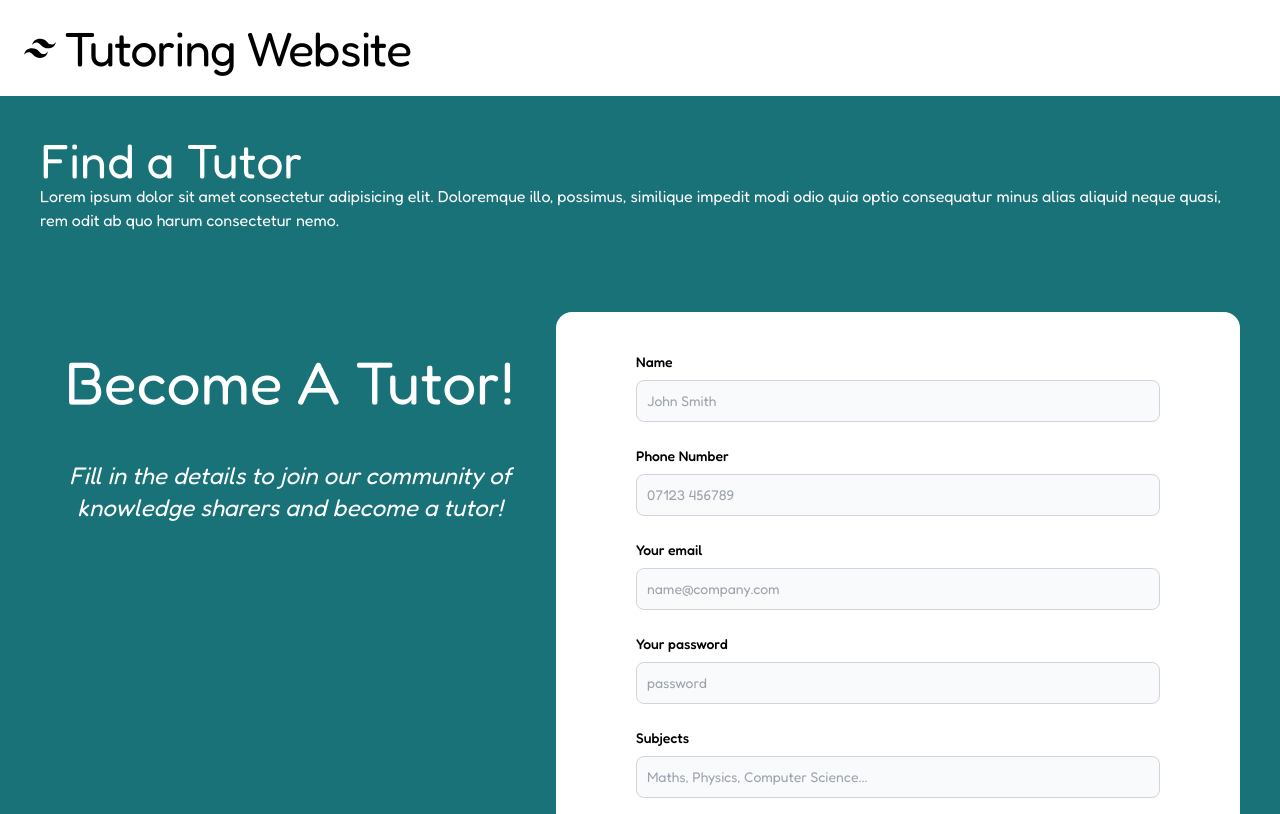
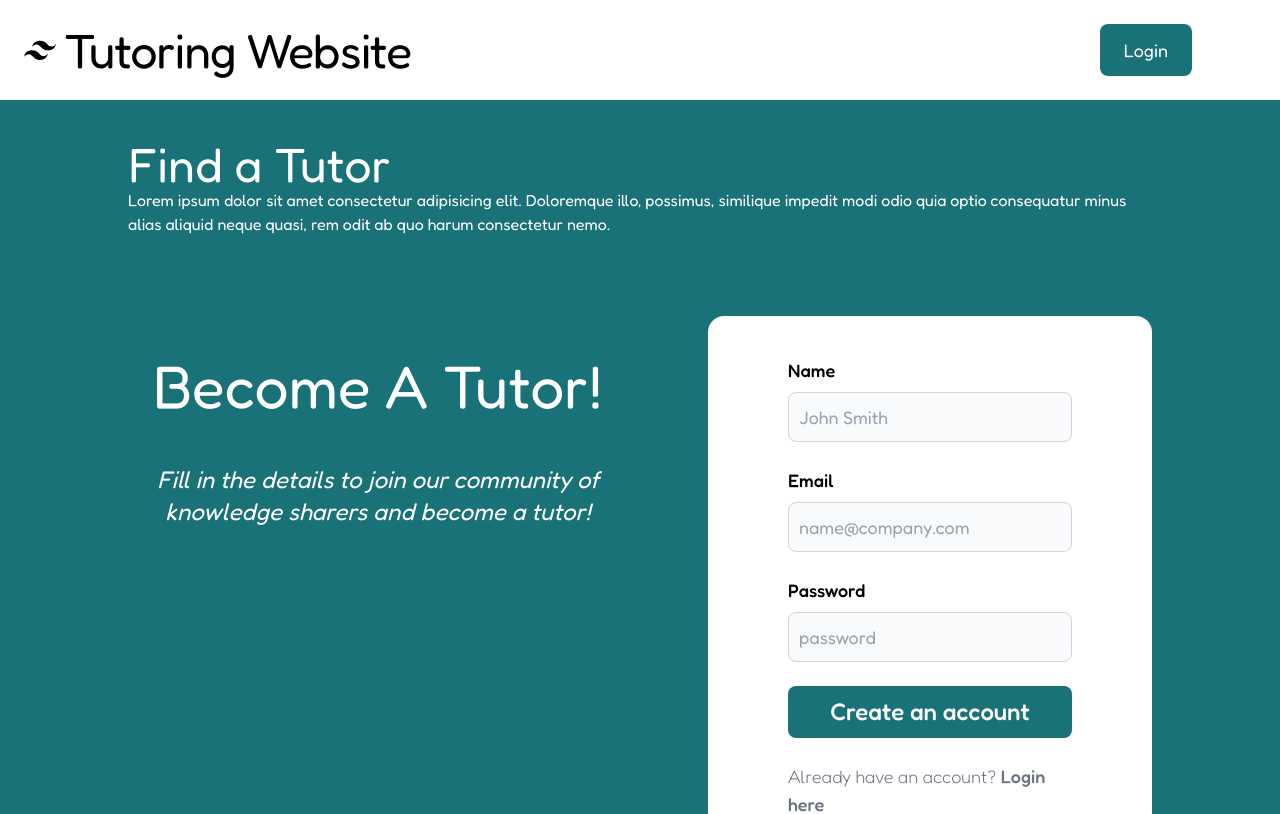
Before and after one commit to Murad-code/tutor, a Next.js app in the folder client/: page / in a window 1280 px wide. Shown: the top 814 px of the page. Built offline with nearby package versions, Linux system fonts and the light colour scheme.

Commit message:
adds signup/signin functionality to client to work with server

```diff
--- a/client/package.json
+++ b/client/package.json
@@ -15,7 +15,7 @@
     "@types/react-dom": "18.2.7",
     "eslint": "8.49.0",
     "eslint-config-next": "13.5.2",
-    "next": "13.5.2",
+    "next": "^13.5.6",
     "react": "18.2.0",
     "react-dom": "18.2.0",
     "react-hook-form": "^7.46.2",
--- a/client/src/app/page.tsx
+++ b/client/src/app/page.tsx
@@ -2,14 +2,17 @@ import SignUpForm from "@/components/SignUpForm";
 
 export default function Home() {
   return (
-    <main className="bg-[#197278] text-white p-10">
-      <h1 className="text-5xl">Find a Tutor</h1>
-      <p className="mb-10">
-        Lorem ipsum dolor sit amet consectetur adipisicing elit. Doloremque
-        illo, possimus, similique impedit modi odio quia optio consequatur minus
-        alias aliquid neque quasi, rem odit ab quo harum consectetur nemo.
-      </p>
-      <div className="HeroContainer md:flex space-x-4 text-black ">
+    <main className="lg:px-32 2xl:px-80 bg-[#197278] text-white p-10">
+      <div className="">
+        <h1 className="text-5xl">Find a Tutor</h1>
+        <p className="mb-10">
+          Lorem ipsum dolor sit amet consectetur adipisicing elit. Doloremque
+          illo, possimus, similique impedit modi odio quia optio consequatur
+          minus alias aliquid neque quasi, rem odit ab quo harum consectetur
+          nemo.
+        </p>
+      </div>
+      <div className="HeroContainer md:flex md:justify-center md:space-x-20 2xl:space-x-80 text-black ">
         <div className="flex-grow md:max-w-[500px]  HeroHeader mt-20 text-white">
           <h2 className="text-center text-bold text-2xl md:text-6xl">
             Become A Tutor!
--- a/client/src/components/Navbar.tsx
+++ b/client/src/components/Navbar.tsx
@@ -1,12 +1,17 @@
 "use client";
 
 import React, { useState } from "react";
+import SignInForm from "./SignInForm";
+
 type Props = {
   default: "student" | "tutor";
 };
 
 export const Navbar = (props: Props) => {
+  const [isOpen, setIsOpen] = useState(false);
+
   return (
+    <>
       <nav className="flex text-black items-center justify-between flex-wrap bg-white p-6 dark:text-white dark:bg-gray-800">
         <div className="flex items-center flex-shrink-0 mr-6">
           <svg
@@ -22,7 +27,10 @@ export const Navbar = (props: Props) => {
             Tutoring Website
           </span>
         </div>
-      <div className="block lg:hidden">
+        <div>
+          <button className="mr-16 bg-[rgb(25,114,120)] px-6 py-3 rounded-lg text-white text-lg hover:bg-[rgb(40,94,98)]" onClick={() => setIsOpen(true)}>Login</button>
+        </div>
+        {/* <div className="block lg:hidden">
           <button className="flex items-center px-3 py-2 border rounded text-sm border-black-400 hover:border-black">
             <svg
               className="fill-current h-3 w-3"
@@ -33,7 +41,9 @@ export const Navbar = (props: Props) => {
               <path d="M0 3h20v2H0V3zm0 6h20v2H0V9zm0 6h20v2H0v-2z" />
             </svg>
           </button>
-      </div>
+        </div> */}
       </nav>
+      {isOpen && <SignInForm isOpen={isOpen} setIsOpen={setIsOpen} />}
+    </>
   );
 };
--- /dev/null
+++ b/client/src/components/SignInForm.tsx
@@ -0,0 +1,113 @@
+"use client";
+
+import React, { Fragment } from "react";
+import { useForm, SubmitHandler } from "react-hook-form";
+
+import { Dialog, Transition } from "@headlessui/react";
+
+type Props = {
+  isOpen: true | false;
+  setIsOpen: (state: boolean) => void;
+};
+
+type FormInput = {
+  email: string;
+  password: string;
+};
+
+const SignInForm = (props: Props) => {
+  const { register, handleSubmit } = useForm<FormInput>();
+
+  const onSubmit: SubmitHandler<FormInput> = async (data) => {
+    try {
+      const res = await fetch(
+        `${process.env.NEXT_PUBLIC_API_URL}/auth/signin`,
+        {
+          method: "POST",
+          headers: {
+            "Content-Type": "application/json",
+          },
+          body: JSON.stringify(data),
+        }
+      );
+
+      const responseData = await res.json();
+      console.log("Success:", responseData);
+    } catch (error) {
+      console.log("Error: " + error);
+    }
+  };
+
+  return (
+    <Transition
+      show={props.isOpen}
+      enter="transition duration-300 ease-out"
+      enterFrom="transform scale-95 opacity-0"
+      enterTo="transform scale-100 opacity-100"
+      leave="transition duration-75 ease-out"
+      leaveFrom="transform scale-100 opacity-100"
+      leaveTo="transform scale-95 opacity-0"
+      as={Fragment}
+    >
+      <Dialog open={props.isOpen} onClose={() => props.setIsOpen(false)}>
+        <div className="fixed inset-0 bg-black/30" aria-hidden="true" />
+
+        <div className="fixed inset-0 flex w-screen items-center justify-center p-4">
+          <Dialog.Panel className="bg-white rounded-lg 2xl:mx-96">
+            <Dialog.Title
+              className={
+                "bg-[#197278] p-8 rounded-t-lg 2xl:p-8 2xl:rounded-t-lg text-white text-2xl"
+              }
+            >
+              Log In
+            </Dialog.Title>
+              <form
+                className="flex-grow md:max-w-[800px] bg-white  dark:text-white dark:bg-gray-800 space-y-4 md:space-y-6 mt-2 rounded-2xl p-6 md:px-20 md:py-10"
+                action="#"
+                onSubmit={handleSubmit(onSubmit)}
+              >
+                <div>
+                  <label
+                    htmlFor="email"
+                    className="block mb-2  md:text-lg font-medium"
+                  >
+                    Email
+                  </label>
+                  <input
+                    type="email"
+                    id="email"
+                    className="bg-gray-50 border border-gray-300 text-gray-900 sm: md:text-lg rounded-lg focus:ring-primary-600 focus:border-primary-600 block w-full p-2.5 dark:bg-gray-700 dark:border-gray-600 dark:placeholder-gray-400 dark:text-white dark:focus:ring-blue-500 dark:focus:border-blue-500"
+                    placeholder="name@company.com"
+                    {...register("email", { required: true })}
+                  />
+                </div>
+                <div>
+                  <label
+                    htmlFor="password"
+                    className="block mb-2  md:text-lg font-medium"
+                  >
+                    Password
+                  </label>
+                  <input
+                    type="password"
+                    id="password"
+                    className="bg-gray-50 border border-gray-300 text-gray-900 sm: md:text-lg rounded-lg focus:ring-primary-600 focus:border-primary-600 block w-full p-2.5 dark:bg-gray-700 dark:border-gray-600 dark:placeholder-gray-400 dark:text-white dark:focus:ring-blue-500 dark:focus:border-blue-500"
+                    placeholder="password"
+                    {...register("password", { required: true })}
+                  />
+                </div>
+                <button
+                  type="submit"
+                  className="w-full text-white bg-[#197278] hover:bg-[rgb(40,94,98)] focus:ring-4 focus:outline-none focus:ring-primary-300 font-medium rounded-lg  md:text-2xl px-5 py-2.5 text-center dark:bg-primary-600 dark:hover:bg-primary-700 dark:focus:ring-primary-800"
+                >
+                  Login
+                </button>
+              </form>
+          </Dialog.Panel>
+        </div>
+      </Dialog>
+    </Transition>
+  );
+};
+
+export default SignInForm;
--- a/client/src/components/SignUpForm.tsx
+++ b/client/src/components/SignUpForm.tsx
@@ -20,137 +20,141 @@ const SignUpForm = (props: Props) => {
 
   const onSubmit: SubmitHandler<FormInput> = async (data) => {
     try {
-      const res = await fetch(`${process.env.NEXT_PUBLIC_API_URL}/tutor`, {
-        method: "POST",
-        headers: {
-          "Content-Type": "application/json",
-        },
-        body: JSON.stringify(data),
-      });
+      const res = await fetch(
+        `${process.env.NEXT_PUBLIC_API_URL}/auth/signup`,
+        {
+          method: "POST",
+          headers: {
+            "Content-Type": "application/json",
+          },
+          body: JSON.stringify(data),
+        }
+      );
 
       const responseData = await res.json();
       console.log("Success:", responseData);
     } catch (error) {
       console.log("Error: " + error);
     }
-
-    console.log(data); // This is where you can send it to your API
   };
 
   return (
     <form
-      className="flex-grow bg-white  dark:text-white dark:bg-gray-800 space-y-4 md:space-y-6 mt-10 rounded-2xl p-6 md:px-20 md:py-10"
+      className="flex-grow md:max-w-[800px] bg-white  dark:text-white dark:bg-gray-800 space-y-4 md:space-y-6 mt-10 rounded-2xl p-6 md:px-20 md:py-10"
       action="#"
       onSubmit={handleSubmit(onSubmit)}
     >
       <div>
-        <label htmlFor="name" className="block mb-2 text-sm font-medium">
+        <label htmlFor="name" className="block mb-2  md:text-lg font-medium">
           Name
         </label>
         <input
           type="text"
           id="name"
-          className="bg-gray-50 border border-gray-300 text-gray-900 sm:text-sm rounded-lg focus:ring-red-600 focus:border-red-600 block w-full p-2.5 dark:bg-gray-700 dark:border-gray-600 dark:placeholder-gray-400 dark:text-white dark:focus:ring-blue-500 dark:focus:border-blue-500"
+          className="bg-gray-50 border border-gray-300 text-gray-900 sm: md:text-lg rounded-lg focus:ring-red-600 focus:border-red-600 block w-full p-2.5 dark:bg-gray-700 dark:border-gray-600 dark:placeholder-gray-400 dark:text-white dark:focus:ring-blue-500 dark:focus:border-blue-500"
           placeholder="John Smith"
           {...register("name", { required: true })}
         />
       </div>
-      <div>
-        <label htmlFor="phoneNumber" className="block mb-2 text-sm font-medium">
+      {/* <div>
+        <label htmlFor="phoneNumber" className="block mb-2  font-medium">
           Phone Number
         </label>
         <input
           type="number"
           id="phoneNumber"
-          className="bg-gray-50 border border-gray-300 text-gray-900 sm:text-sm rounded-lg focus:ring-primary-600 focus:border-primary-600 block w-full p-2.5 dark:bg-gray-700 dark:border-gray-600 dark:placeholder-gray-400 dark:text-white dark:focus:ring-blue-500 dark:focus:border-blue-500"
+          className="bg-gray-50 border border-gray-300 text-gray-900 sm: md:text-lg rounded-lg focus:ring-primary-600 focus:border-primary-600 block w-full p-2.5 dark:bg-gray-700 dark:border-gray-600 dark:placeholder-gray-400 dark:text-white dark:focus:ring-blue-500 dark:focus:border-blue-500"
           placeholder="07123 456789"
           style={{ appearance: "textfield" }} // Removes the increment/decrement buttons
           {...register("phoneNumber", { required: true })}
         />
-      </div>
+      </div> */}
       <div>
-        <label htmlFor="email" className="block mb-2 text-sm font-medium">
-          Your email
+        <label htmlFor="email" className="block mb-2  md:text-lg font-medium">
+          Email
         </label>
         <input
           type="email"
           id="email"
-          className="bg-gray-50 border border-gray-300 text-gray-900 sm:text-sm rounded-lg focus:ring-primary-600 focus:border-primary-600 block w-full p-2.5 dark:bg-gray-700 dark:border-gray-600 dark:placeholder-gray-400 dark:text-white dark:focus:ring-blue-500 dark:focus:border-blue-500"
+          className="bg-gray-50 border border-gray-300 text-gray-900 sm: md:text-lg rounded-lg focus:ring-primary-600 focus:border-primary-600 block w-full p-2.5 dark:bg-gray-700 dark:border-gray-600 dark:placeholder-gray-400 dark:text-white dark:focus:ring-blue-500 dark:focus:border-blue-500"
           placeholder="name@company.com"
           {...register("email", { required: true })}
         />
       </div>
       <div>
-        <label htmlFor="password" className="block mb-2 text-sm font-medium">
-          Your password
+        <label
+          htmlFor="password"
+          className="block mb-2  md:text-lg font-medium"
+        >
+          Password
         </label>
         <input
           type="password"
           id="password"
-          className="bg-gray-50 border border-gray-300 text-gray-900 sm:text-sm rounded-lg focus:ring-primary-600 focus:border-primary-600 block w-full p-2.5 dark:bg-gray-700 dark:border-gray-600 dark:placeholder-gray-400 dark:text-white dark:focus:ring-blue-500 dark:focus:border-blue-500"
+          className="bg-gray-50 border border-gray-300 text-gray-900 sm: md:text-lg rounded-lg focus:ring-primary-600 focus:border-primary-600 block w-full p-2.5 dark:bg-gray-700 dark:border-gray-600 dark:placeholder-gray-400 dark:text-white dark:focus:ring-blue-500 dark:focus:border-blue-500"
           placeholder="password"
           {...register("password", { required: true })}
         />
       </div>
-      <div>
-        <label htmlFor="subject" className="block mb-2 text-sm font-medium">
+      {/* <div>
+        <label htmlFor="subject" className="block mb-2  font-medium">
           Subjects
         </label>
         <input
           type="string"
           id="subject"
-          className="bg-gray-50 border border-gray-300 text-gray-900 sm:text-sm rounded-lg focus:ring-primary-600 focus:border-primary-600 block w-full p-2.5 dark:bg-gray-700 dark:border-gray-600 dark:placeholder-gray-400 dark:text-white dark:focus:ring-blue-500 dark:focus:border-blue-500"
+          className="bg-gray-50 border border-gray-300 text-gray-900 sm: md:text-lg rounded-lg focus:ring-primary-600 focus:border-primary-600 block w-full p-2.5 dark:bg-gray-700 dark:border-gray-600 dark:placeholder-gray-400 dark:text-white dark:focus:ring-blue-500 dark:focus:border-blue-500"
           placeholder="Maths, Physics, Computer Science..."
           {...register("subject", { required: true })}
         />
       </div>
       <div>
-        <label htmlFor="address" className="block mb-2 text-sm font-medium">
+        <label htmlFor="address" className="block mb-2  font-medium">
           Address
         </label>
         <input
           type="text"
           id="address"
-          className="bg-gray-50 border border-gray-300 text-gray-900 sm:text-sm rounded-lg focus:ring-primary-600 focus:border-primary-600 block w-full p-2.5 dark:bg-gray-700 dark:border-gray-600 dark:placeholder-gray-400 dark:text-white dark:focus:ring-blue-500 dark:focus:border-blue-500"
+          className="bg-gray-50 border border-gray-300 text-gray-900 sm: md:text-lg rounded-lg focus:ring-primary-600 focus:border-primary-600 block w-full p-2.5 dark:bg-gray-700 dark:border-gray-600 dark:placeholder-gray-400 dark:text-white dark:focus:ring-blue-500 dark:focus:border-blue-500"
           placeholder="123 Elm Street"
           {...register("address", { required: true })}
         />
       </div>
       <div>
-        <label htmlFor="city" className="block mb-2 text-sm font-medium">
+        <label htmlFor="city" className="block mb-2  font-medium">
           City
         </label>
         <input
           type="text"
           id="city"
-          className="bg-gray-50 border border-gray-300 text-gray-900 sm:text-sm rounded-lg focus:ring-primary-600 focus:border-primary-600 block w-full p-2.5 dark:bg-gray-700 dark:border-gray-600 dark:placeholder-gray-400 dark:text-white dark:focus:ring-blue-500 dark:focus:border-blue-500"
+          className="bg-gray-50 border border-gray-300 text-gray-900 sm: md:text-lg rounded-lg focus:ring-primary-600 focus:border-primary-600 block w-full p-2.5 dark:bg-gray-700 dark:border-gray-600 dark:placeholder-gray-400 dark:text-white dark:focus:ring-blue-500 dark:focus:border-blue-500"
           placeholder="London"
           {...register("city", { required: true })}
         />
       </div>
       <div>
-        <label htmlFor="postCode" className="block mb-2 text-sm font-medium">
+        <label htmlFor="postCode" className="block mb-2  font-medium">
           Post Code
         </label>
         <input
           type="text"
           id="postCode"
-          className="bg-gray-50 border border-gray-300 text-gray-900 sm:text-sm rounded-lg focus:ring-primary-600 focus:border-primary-600 block w-full p-2.5 dark:bg-gray-700 dark:border-gray-600 dark:placeholder-gray-400 dark:text-white dark:focus:ring-blue-500 dark:focus:border-blue-500"
+          className="bg-gray-50 border border-gray-300 text-gray-900 sm: md:text-lg rounded-lg focus:ring-primary-600 focus:border-primary-600 block w-full p-2.5 dark:bg-gray-700 dark:border-gray-600 dark:placeholder-gray-400 dark:text-white dark:focus:ring-blue-500 dark:focus:border-blue-500"
           placeholder="SW1A 1AA"
           {...register("postCode", { required: true })}
         />
-      </div>
+      </div> */}
       <button
         type="submit"
-        className="w-full text-white bg-[#197278] hover:bg-green-00 focus:ring-4 focus:outline-none focus:ring-primary-300 font-medium rounded-lg text-sm px-5 py-2.5 text-center dark:bg-primary-600 dark:hover:bg-primary-700 dark:focus:ring-primary-800"
+        className="w-full text-white bg-[#197278] hover:bg-[rgb(40,94,98)] focus:ring-4 focus:outline-none focus:ring-primary-300 font-medium rounded-lg  md:text-2xl px-5 py-2.5 text-center dark:bg-primary-600 dark:hover:bg-primary-700 dark:focus:ring-primary-800"
       >
         Create an account
       </button>
-      <p className="text-sm font-light text-gray-500 dark:text-gray-400">
+      <p className="md:text-lg font-light text-gray-500 dark:text-gray-400">
         Already have an account?{" "}
         <a
           href="#"
-          className="font-medium text-primary-600 hover:underline dark:text-primary-500"
+          className="font-medium text-primary-600 md:text-lg hover:underline dark:text-primary-500"
         >
           Login here
         </a>
```
Also changed, not shown: client/.babelrc (added), client/.eslintrc.json, 1 other file (tests, documents, lock files or other folders). Lines whose indentation alone changed are shown as unchanged.
